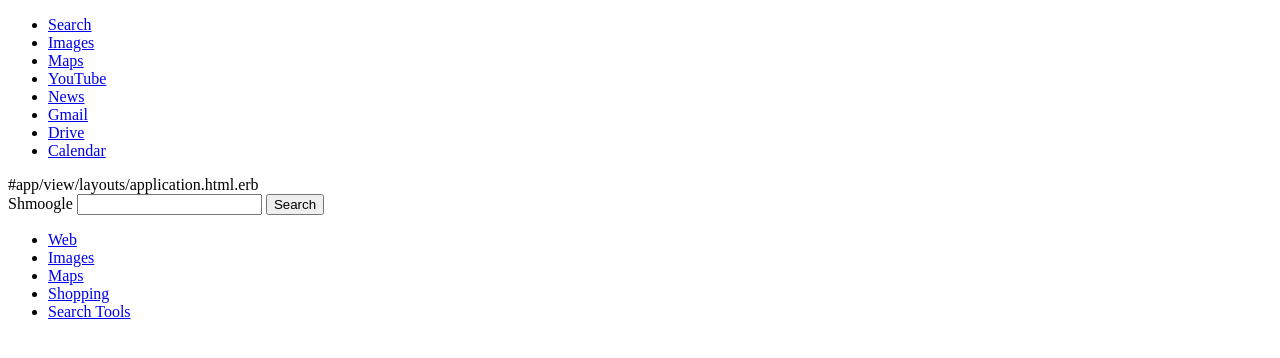
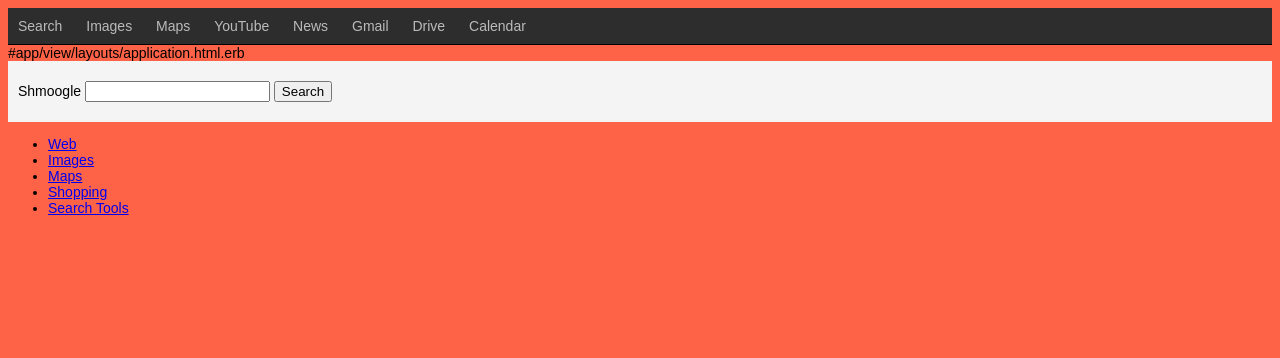
Before and after one commit to NB28VT/Shmoogle, a plain HTML site: page index.html in a window 1280 px wide. Drawn offline with Linux system fonts and the light colour scheme.

Commit message:
Reached creating and styling results section of challenge.

```diff
--- /dev/null
+++ b/app.css
@@ -0,0 +1,46 @@
+body {
+  background-color: Tomato;
+  margin = 0;
+  font-family: 'arial', 'san-serif';
+  font-size: 14px;
+}
+
+.nav {
+  padding: 0;
+  margin: 0;
+
+}
+
+.nav li {
+  display: inline-block;
+  list-style: none;
+}
+
+.navigation-container {
+  border-bottom: 1px solid #000000;
+  background: #2d2d2d;
+}
+
+.nav > li > a {
+  display: block;
+  padding: 10px;
+  color: #bbbbbb;
+  text-decoration: none;
+
+}
+
+.nav > li > a:hover {
+  color: #ffffff;
+}
+
+.nav > li > active,
+.nav > li > a:hover {
+  color: #ffffff;
+  text-decoration: none;
+}
+
+.search-container {
+  padding: 20px 10px;
+  border-bottom: 1 px solid #e5e5e5;
+  background: #f4f4f4;
+}
--- a/index.html
+++ b/index.html
@@ -3,10 +3,14 @@
 <head>
   <meta charset="utf-8">
   <title>Shmoogle</title>
+  <link href = "app.css" media = "screen" rel="stylesheet"/>
 </head>
 
 <body>
-<ul>
+
+<div class = "navigation-container">
+
+  <ul class = "nav">
     <li>
       <a href= "#">Search</a>
     </li>
@@ -33,14 +37,19 @@
     </li>
   </ul>
 
+</div>
+
 #app/view/layouts/application.html.erb
 
+<div class= "search-container">
   <form>
     <label>Shmoogle</label>
     <input type = "search" name = "search">
     <input type = "submit" value = "Search">
   </form>
+</div>
 
+<div class = "filters-container">
   <ul>
     <li>
       <a href= "#">Web</a>
@@ -58,7 +67,11 @@
         <a href = "#">Search Tools</a>
     </li>
   </ul>
+</div>
 
+<div class = "main-container">
+
+</div>
 
 
 
```
Lines whose indentation alone changed are shown as unchanged.
